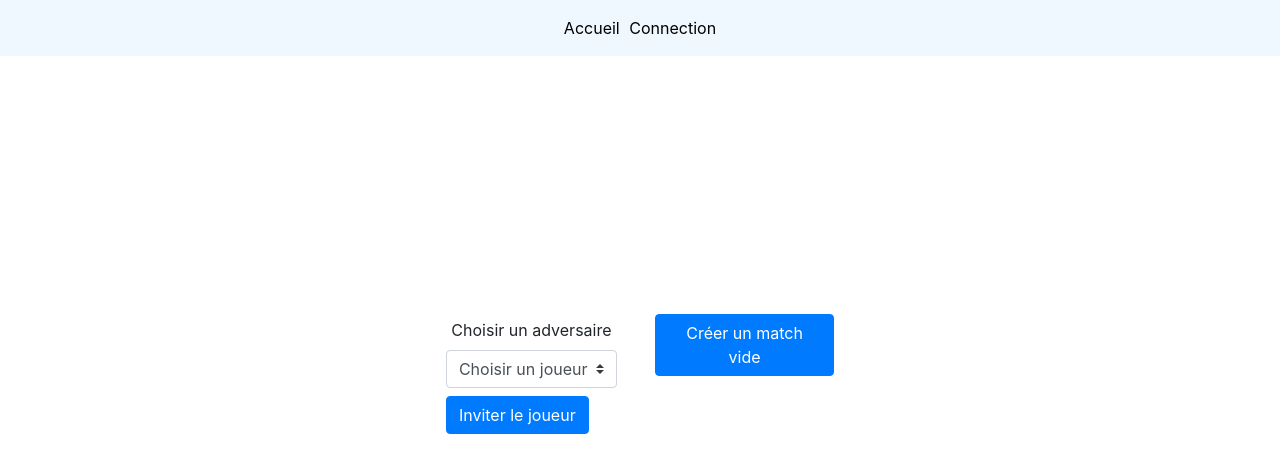
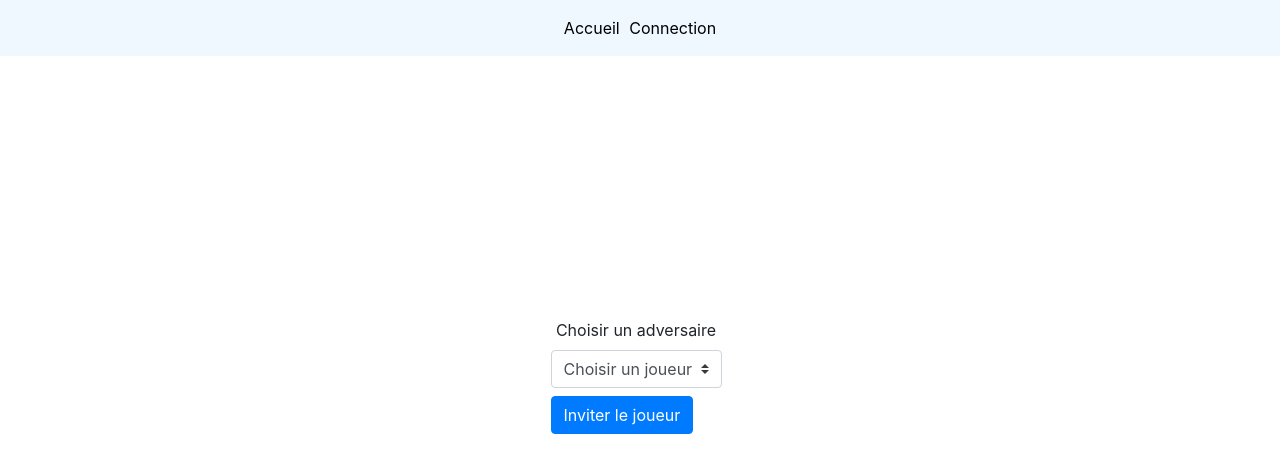
Before and after one commit to PAUVRE-Charlie/pokefumi, a React (Create React App) app: page /matches in a window 1280 px wide. Shown: the top 472 px of the page. Built offline with nearby package versions, Linux system fonts and the light colour scheme.

Commit message:
final version

```diff
--- a/src/Matches.tsx
+++ b/src/Matches.tsx
@@ -46,16 +46,6 @@ export function Matches() {
                     Inviter le joueur
                 </Button>
                 </Col>
-            <Col>
-            <div>
-                <Button type="button" disabled={link==""?false:true} onClick={() => setLink("jaaj")}>
-                    Créer un match vide
-                </Button>
-                <label>
-                    {link}
-                </label>
-            </div>
-            </Col>
             </Row>
             </Form>
             </div>
```
